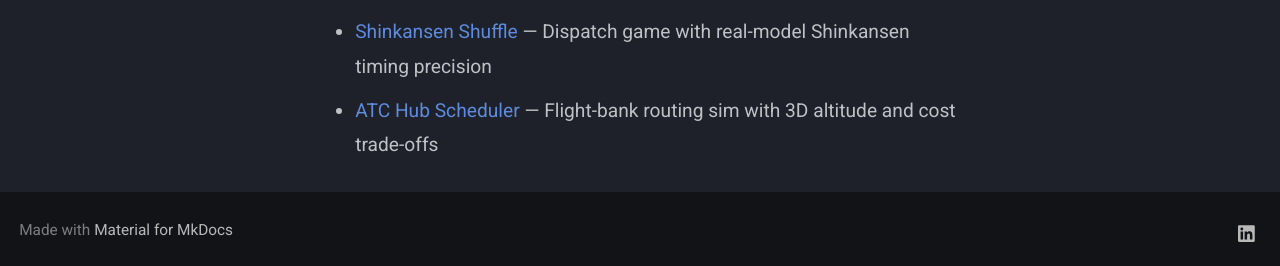
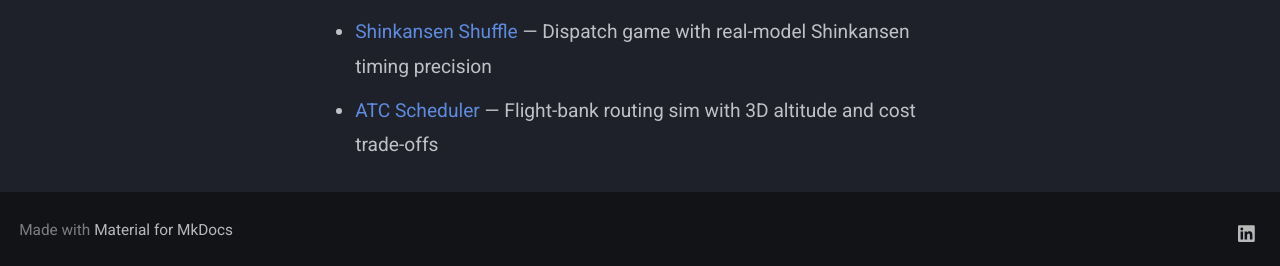
Before and after one commit to alvvvli/alvin-site, an MkDocs documentation site: the page built from docs/lab/index.md, in a window 1280 px wide and 1105 px high. Shown: the part 836-1102 px from the top of the window. Built offline with MkDocs 1.6.1 and Material for MkDocs 9.7.7, drawn with Linux system fonts in a browser that asks for light colours.

Commit message:
Update index.md

```diff
--- a/docs/lab/index.md
+++ b/docs/lab/index.md
@@ -17,4 +17,4 @@ Explore lightweight demos for reconciliation, routing, and validation.
 - [Siemens AGV Simulation](agv.md) — AGV routing and scheduling visualization
 - [Gas Turbine Reconciliation](turbine.md) — Component matching and ERP validation
 - [Shinkansen Shuffle](skn.md) — Dispatch game with real-model Shinkansen timing precision
-- [ATC Hub Scheduler](atc.md) — Flight-bank routing sim with 3D altitude and cost trade-offs
+- [ATC Scheduler](atc.md) — Flight-bank routing sim with 3D altitude and cost trade-offs
```
